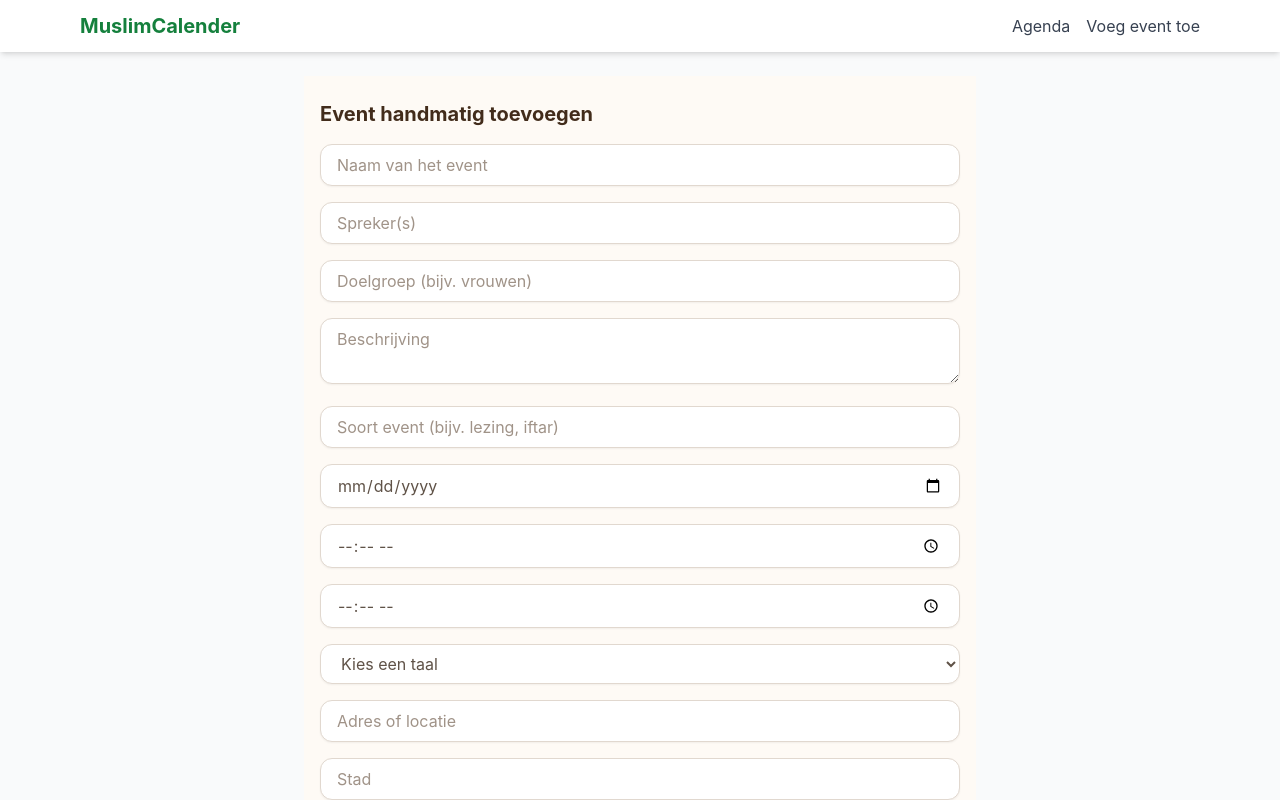
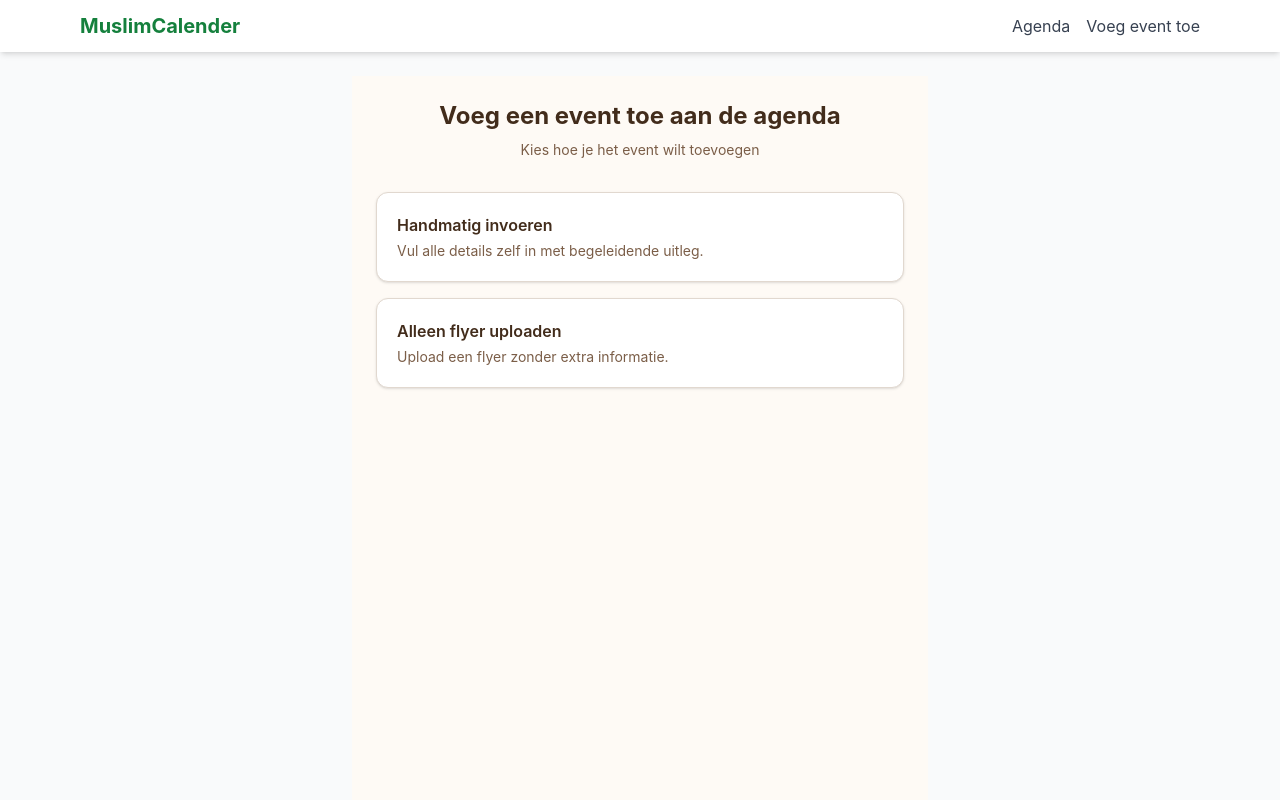
Before and after one commit to IvanaSaraber/MuslimCalender, a Next.js app: page /upload in a window 1280 px wide. Shown: the top 800 px of the page. Built offline with nearby package versions, Linux system fonts and the light colour scheme.

Commit message:
Update page.tsx

```diff
--- a/app/upload/page.tsx
+++ b/app/upload/page.tsx
@@ -1,107 +1,38 @@
 "use client";
 
-import { useState } from "react";
-import { useRouter } from "next/navigation";
+import Link from "next/link";
 
-const cities = [
-  "Amsterdam", "Rotterdam", "Utrecht", "Den Haag", "Eindhoven",
-  "Tilburg", "Groningen", "Almere", "Breda", "Nijmegen", "Arnhem",
-  "Leiden", "Haarlem", "Zoetermeer", "Zwolle", "Maastricht", "Overig"
-];
+export default function UploadEventPage() {
+  return (
+    <main className="min-h-screen bg-[#fefaf5] p-6 max-w-xl mx-auto flex flex-col items-center justify-start">
+      <div className="text-center mb-8">
+        <h1 className="text-2xl font-bold text-[#422c1b] mb-2">
+          Voeg een event toe aan de agenda
+        </h1>
+        <p className="text-[#7b5e48] text-sm">
+          Kies hoe je het event wilt toevoegen
+        </p>
+      </div>
 
-export default function ManualUploadPage() {
-  const router = useRouter();
-  const [formData, setFormData] = useState({
-    EventName: "",
-    Speaker: "",
-    Gender: "",
-    Description: "",
-    EventType: "",
-    Date: "",
-    StartTime: "",
-    EndTime: "",
-    Language: "",
-    Location: "",
-    City: "",
-    Organisation: "",
-    SourceOfEventInfo: "",
-    Image: "",
-  });
-  const [isSubmitting, setIsSubmitting] = useState(false);
+      <div className="w-full flex flex-col gap-4">
+        <Link href="/upload-event/manual">
+          <div className="bg-white p-5 rounded-xl shadow border border-[#e1d8cf] hover:bg-[#f3eee9] transition cursor-pointer">
+            <h2 className="font-semibold text-[#422c1b] mb-1">Handmatig invoeren</h2>
+            <p className="text-sm text-[#7b5e48]">
+              Vul alle details zelf in met begeleidende uitleg.
+            </p>
+          </div>
+        </Link>
 
-  const handleChange = (e: any) => {
-    const { name, value } = e.target;
-    setFormData((prev) => ({ ...prev, [name]: value }));
-  };
-
-  const handleSubmit = async (e: any) => {
-    e.preventDefault();
-    setIsSubmitting(true);
-    try {
-      const res = await fetch("/api/submit-event", {
-        method: "POST",
-        body: JSON.stringify(formData),
-      });
-      if (res.ok) {
-        router.push("/");
-      } else {
-        alert("Fout bij verzenden");
-      }
-    } catch (error) {
-      console.error("Upload mislukt:", error);
-    } finally {
-      setIsSubmitting(false);
-    }
-  };
-
-  return (
-    <main className="bg-[#fefaf5] min-h-screen px-4 py-6 max-w-2xl mx-auto">
-      <h1 className="text-xl font-bold mb-4 text-[#422c1b]">Event handmatig toevoegen</h1>
-      <form onSubmit={handleSubmit} className="space-y-4">
-        <input name="EventName" placeholder="Naam van het event" onChange={handleChange} required className="input" />
-        <input name="Speaker" placeholder="Spreker(s)" onChange={handleChange} className="input" />
-        <input name="Gender" placeholder="Doelgroep (bijv. vrouwen)" onChange={handleChange} className="input" />
-        <textarea name="Description" placeholder="Beschrijving" onChange={handleChange} className="input" />
-
-        <input name="EventType" placeholder="Soort event (bijv. lezing, iftar)" onChange={handleChange} className="input" />
-
-        <input type="date" name="Date" onChange={handleChange} required className="input" />
-        <input type="time" name="StartTime" onChange={handleChange} placeholder="Begintijd" required className="input" />
-        <input type="time" name="EndTime" onChange={handleChange} placeholder="Eindtijd" required className="input" />
-
-        <select name="Language" onChange={handleChange} required className="input">
-          <option value="">Kies een taal</option>
-          <option>Nederlands</option>
-          <option>Engels</option>
-          <option>Arabisch</option>
-          <option>Turks</option>
-          <option>Overig</option>
-        </select>
-
-        <input name="Location" placeholder="Adres of locatie" onChange={handleChange} required className="input" />
-
-        <input
-          list="cities"
-          name="City"
-          placeholder="Stad"
-          onChange={handleChange}
-          required
-          className="input"
-        />
-        <datalist id="cities">
-          {cities.map((city) => (
-            <option key={city} value={city} />
-          ))}
-        </datalist>
-
-        <input name="Organisation" placeholder="Organisatie" onChange={handleChange} className="input" />
-        <input name="SourceOfEventInfo" placeholder="Bron van event" onChange={handleChange} className="input" />
-        <input name="Image" placeholder="Afbeeldings-URL (optioneel)" onChange={handleChange} className="input" />
-
-        <button type="submit" disabled={isSubmitting} className="bg-[#c9b6a0] text-white py-2 px-4 rounded-xl hover:bg-[#b9a28e] transition">
-          {isSubmitting ? "Versturen..." : "Event toevoegen"}
-        </button>
-      </form>
+        <Link href="/upload-event/flyer">
+          <div className="bg-white p-5 rounded-xl shadow border border-[#e1d8cf] hover:bg-[#f3eee9] transition cursor-pointer">
+            <h2 className="font-semibold text-[#422c1b] mb-1">Alleen flyer uploaden</h2>
+            <p className="text-sm text-[#7b5e48]">
+              Upload een flyer zonder extra informatie.
+            </p>
+          </div>
+        </Link>
+      </div>
     </main>
   );
 }
```
